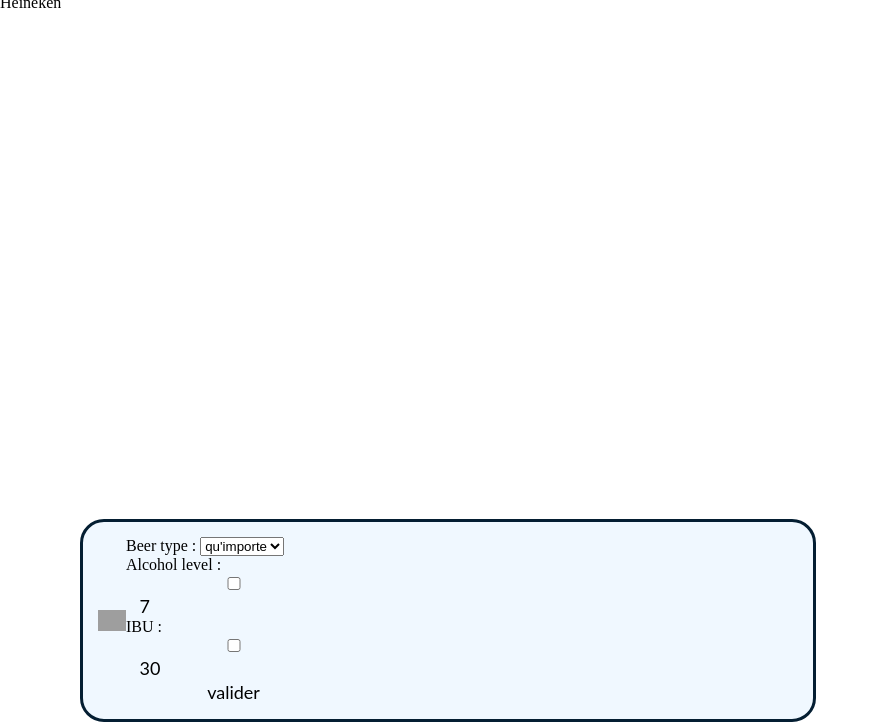
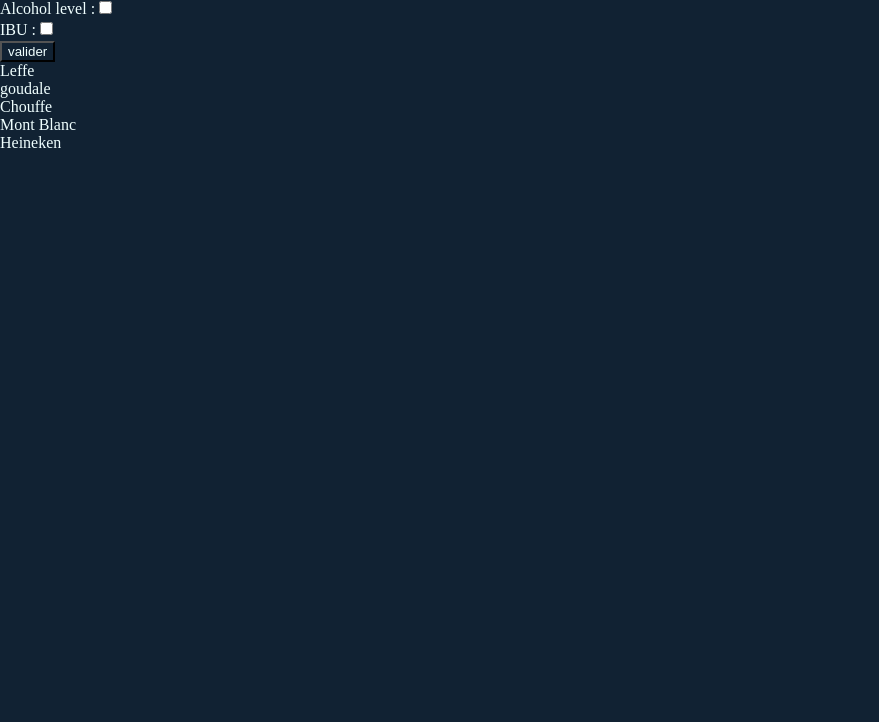
Before and after one commit to RemiTZU/Beeradvisor, a PHP site: page /search.php in a window 1280 px wide. Shown: the part 361-1083 px from the top of the page, without its empty margins (0-879 px from the left). After the commit the page ends 509 px from the top, so only its background shows below. Run offline with PHP 8.4, Linux system fonts and the light colour scheme; data comes from the database, SQL or seed files in the repository; grey boxes are pictures that could not be loaded.

Commit message:
Update stylesearch.css

```diff
--- a/stylesearch.css
+++ b/stylesearch.css
@@ -1,34 +1,13 @@
-body {
+* {
     margin: 0;
+    background: #123;
+    color: azure;
 }
 
-.input-contol {
-    border: solid #041e32;
-    position: relative;
-    left: 5em;
-    top: 50em;
-    display: flex;
-    align-items: center;
-    max-width: 700px;
-    background-color: aliceblue;
-    border-radius: 24px;
-    padding: 15px;
-
+#alcohol {
+    visibility: hidden;
 }
 
-.input-contol img {
-    width: 1.75em;
-    position: relative;
-    top: 2px;
+#IBU {
+    visibility: hidden;
 }
-
-.input-contol input {
-    width: 100%;
-    font-size: 1.125em;
-    padding-left: 0.75em;
-    outline: 0;
-    border: 0;
-    color: black;
-    background-color: aliceblue;
-    font-family: "lato", sans-serif;
-}
```
